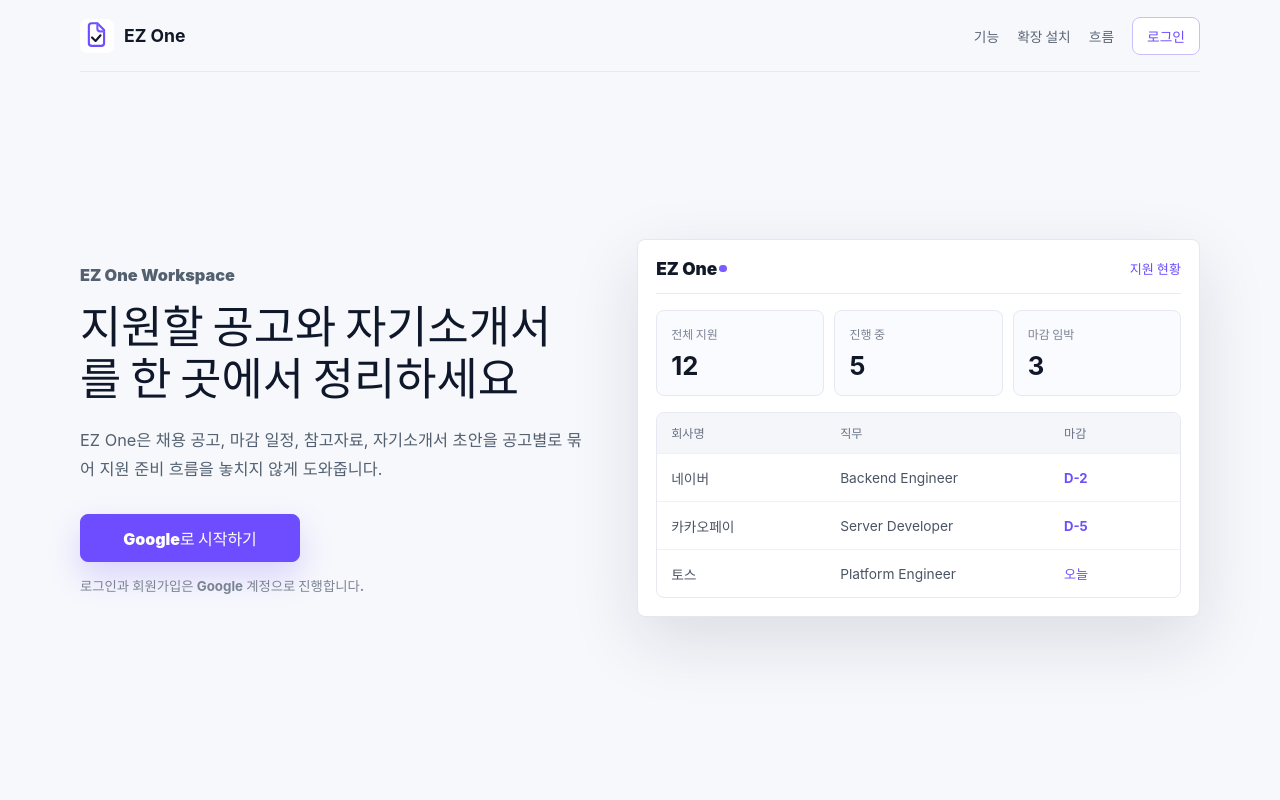
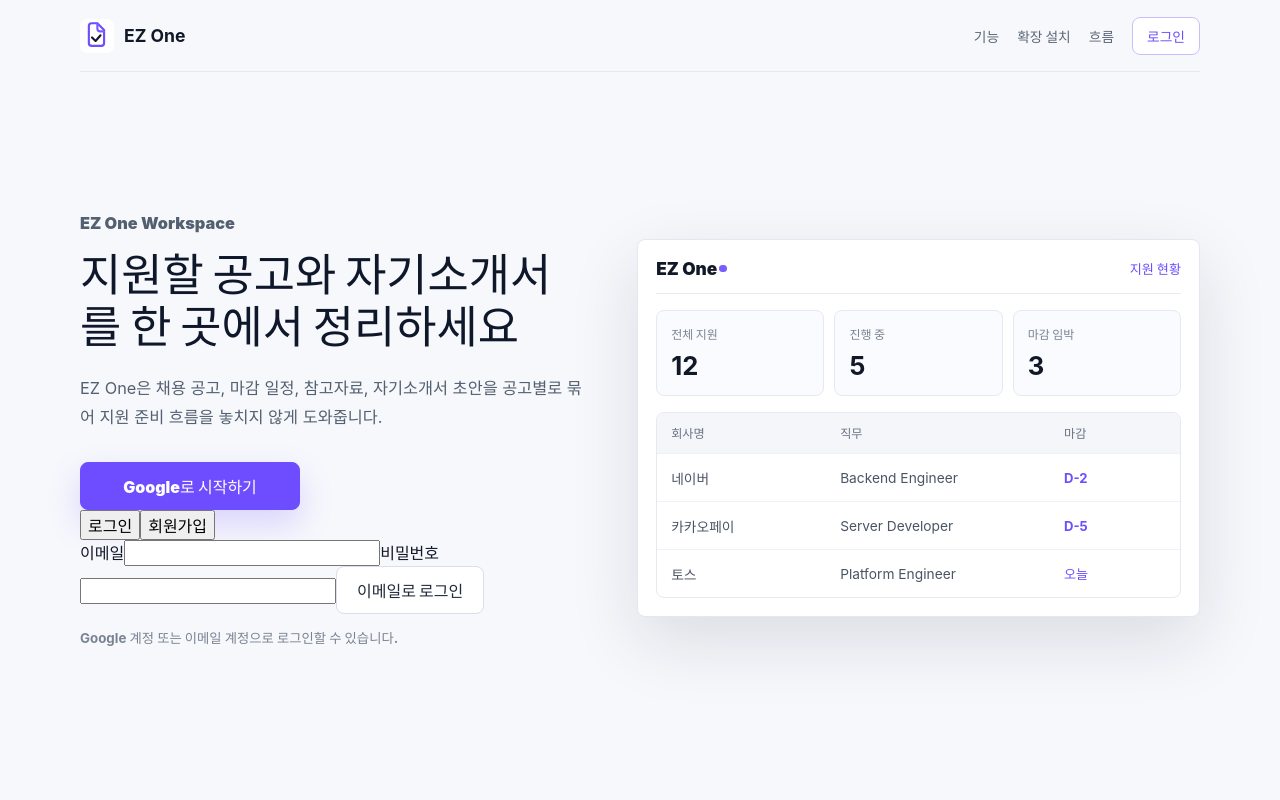
Before and after one commit to scnelMG/ez-one, a Vue app in the folder frontend/: page / in a window 1280 px wide. Shown: the top 800 px of the page. Built offline with nearby package versions, Linux system fonts and the light colour scheme; no server answers.

Commit message:
feat: add frontend email authentication

```diff
--- a/frontend/src/features/auth/api/authApi.js
+++ b/frontend/src/features/auth/api/authApi.js
@@ -2,6 +2,14 @@ import { defaultHttpClient } from '@/shared/apiClient';
 import { isAxiosError } from 'axios';
 export function createAuthApi(httpClient = defaultHttpClient) {
     return {
+        async signup(request) {
+            const response = await postAuthRequest('/api/auth/signup', request, httpClient);
+            return response.data.data;
+        },
+        async loginWithEmail(request) {
+            const response = await postAuthRequest('/api/auth/login', request, httpClient);
+            return response.data.data;
+        },
         async loginWithGoogle(request) {
             const response = await postAuthRequest('/api/auth/google', request, httpClient);
             return response.data.data;
--- a/frontend/src/pages/LoginPage.vue
+++ b/frontend/src/pages/LoginPage.vue
@@ -30,8 +30,70 @@
             Google로 시작하기
           </button>
         </div>
+
+        <form class="email-auth-form" data-testid="email-login-submit" @submit.prevent="submitEmailAuth">
+          <div class="email-auth-tabs" aria-label="이메일 인증 방식">
+            <button
+              type="button"
+              :class="{ active: authMode === 'login' }"
+              data-testid="login-mode"
+              @click="authMode = 'login'"
+            >
+              로그인
+            </button>
+            <button
+              type="button"
+              :class="{ active: authMode === 'signup' }"
+              data-testid="signup-mode"
+              @click="authMode = 'signup'"
+            >
+              회원가입
+            </button>
+          </div>
+
+          <label v-if="authMode === 'signup'">
+            <span>이름</span>
+            <input
+              v-model="emailForm.name"
+              data-testid="name-input"
+              name="name"
+              autocomplete="name"
+              required
+            />
+          </label>
+
+          <label>
+            <span>이메일</span>
+            <input
+              v-model="emailForm.email"
+              data-testid="email-input"
+              name="email"
+              type="email"
+              autocomplete="email"
+              required
+            />
+          </label>
+
+          <label>
+            <span>비밀번호</span>
+            <input
+              v-model="emailForm.password"
+              data-testid="password-input"
+              name="password"
+              type="password"
+              autocomplete="current-password"
+              required
+              minlength="8"
+            />
+          </label>
+
+          <button class="landing-secondary" type="submit" :disabled="isSubmitting">
+            {{ authMode === 'signup' ? '이메일로 가입하기' : '이메일로 로그인' }}
+          </button>
+        </form>
+
         <p v-if="errorMessage" class="auth-note error" role="alert">{{ errorMessage }}</p>
-        <small>로그인과 회원가입은 Google 계정으로 진행합니다.</small>
+        <small>Google 계정 또는 이메일 계정으로 로그인할 수 있습니다.</small>
       </div>
 
       <aside class="landing-preview" aria-label="EZ One 미리보기">
@@ -136,7 +198,7 @@
       <ol>
         <li>
           <span>01</span>
-          <strong>Google 로그인</strong>
+          <strong>로그인</strong>
         </li>
         <li>
           <span>02</span>
@@ -163,19 +225,31 @@
   </main>
 </template>
 
-<script setup>import { ref } from 'vue';
-import { useRoute } from 'vue-router';
+<script setup>
+import { reactive, ref } from 'vue';
+import { useRoute, useRouter } from 'vue-router';
+import { authApi } from '@/features/auth/api/authApi';
 import { buildGoogleOAuthUrl, createOAuthState, getGoogleClientId, getGoogleRedirectUri } from '@/features/auth/oauth/googleOAuth';
+import { saveAuthSession } from '@/features/auth/session/authSession';
+
 const route = useRoute();
+const router = useRouter();
 const errorMessage = ref('');
+const authMode = ref('login');
+const isSubmitting = ref(false);
+const emailForm = reactive({
+    name: '',
+    email: '',
+    password: ''
+});
+
 function startGoogleLogin() {
     const clientId = getGoogleClientId();
     if (!clientId) {
         errorMessage.value = 'Google OAuth 클라이언트 ID가 설정되지 않았습니다. VITE_GOOGLE_CLIENT_ID를 설정해 주세요.';
         return;
     }
-    const redirectTarget = typeof route.query.redirect === 'string' ? route.query.redirect : '/main';
-    const state = createOAuthState(redirectTarget);
+    const state = createOAuthState(getRedirectTarget());
     const url = buildGoogleOAuthUrl({
         clientId,
         redirectUri: getGoogleRedirectUri(),
@@ -183,4 +257,28 @@ function startGoogleLogin() {
     });
     window.location.assign(url.toString());
 }
+
+async function submitEmailAuth() {
+    errorMessage.value = '';
+    isSubmitting.value = true;
+    try {
+        const request = {
+            email: emailForm.email.trim(),
+            password: emailForm.password
+        };
+        const response = authMode.value === 'signup'
+            ? await authApi.signup({ ...request, name: emailForm.name.trim() })
+            : await authApi.loginWithEmail(request);
+        saveAuthSession(response);
+        await router.push(getRedirectTarget());
+    } catch (error) {
+        errorMessage.value = error instanceof Error ? error.message : '이메일 인증에 실패했습니다.';
+    } finally {
+        isSubmitting.value = false;
+    }
+}
+
+function getRedirectTarget() {
+    return typeof route.query.redirect === 'string' ? route.query.redirect : '/main';
+}
 </script>
```
